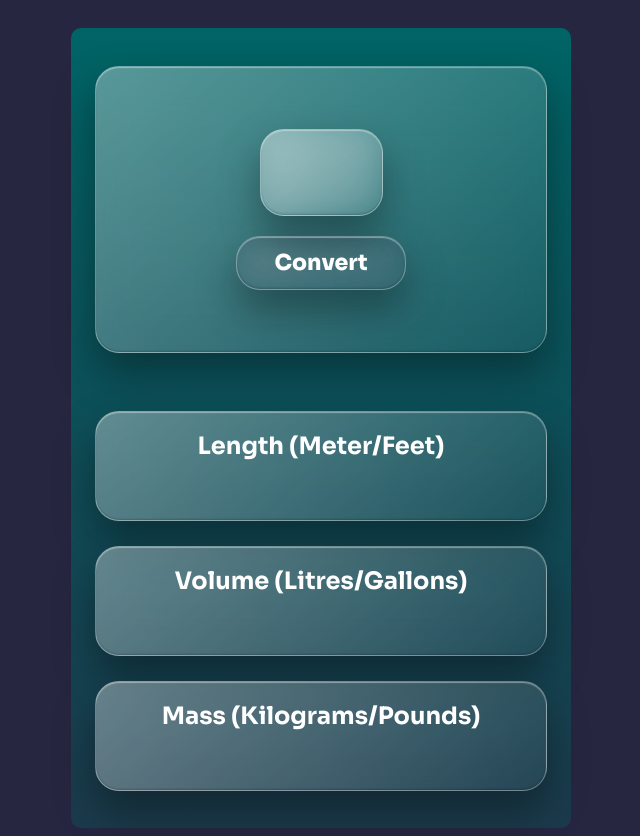
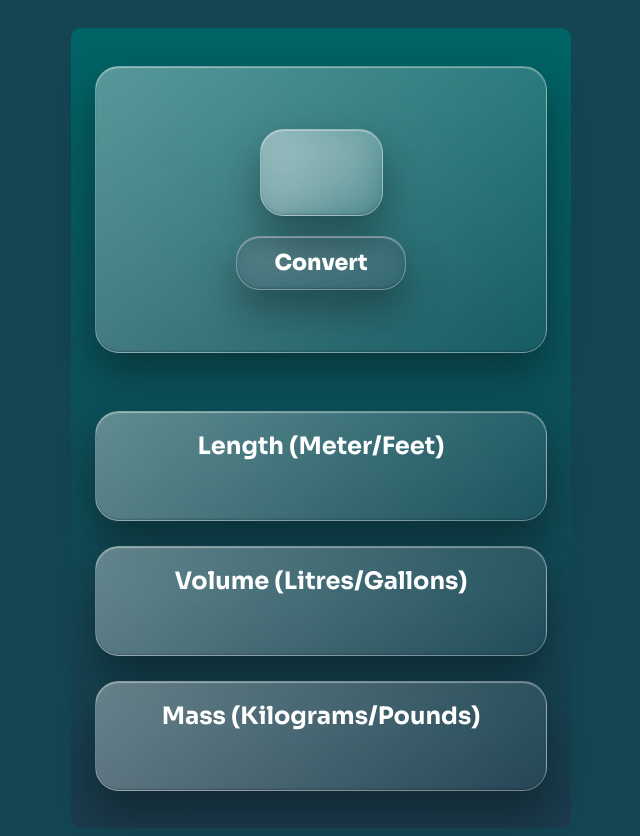
Before and after one commit to abhinavan00/Unit_Conversion, a plain HTML site: page index.html in a window 1280 px wide. Shown: the whole page, without its empty margins (319-959 px from the left). Drawn offline with Linux system fonts and the light colour scheme.

Commit message:
Change Body Color.

```diff
--- a/style.css
+++ b/style.css
@@ -1,6 +1,8 @@
 body {
     font-family: "Sora", sans-serif;
-    background: #272640;
+    background: rgb(20, 69, 82);
+    background-repeat: no-repeat;
+    background-size: cover;
     display: flex;
     justify-content: center;
 }
```
